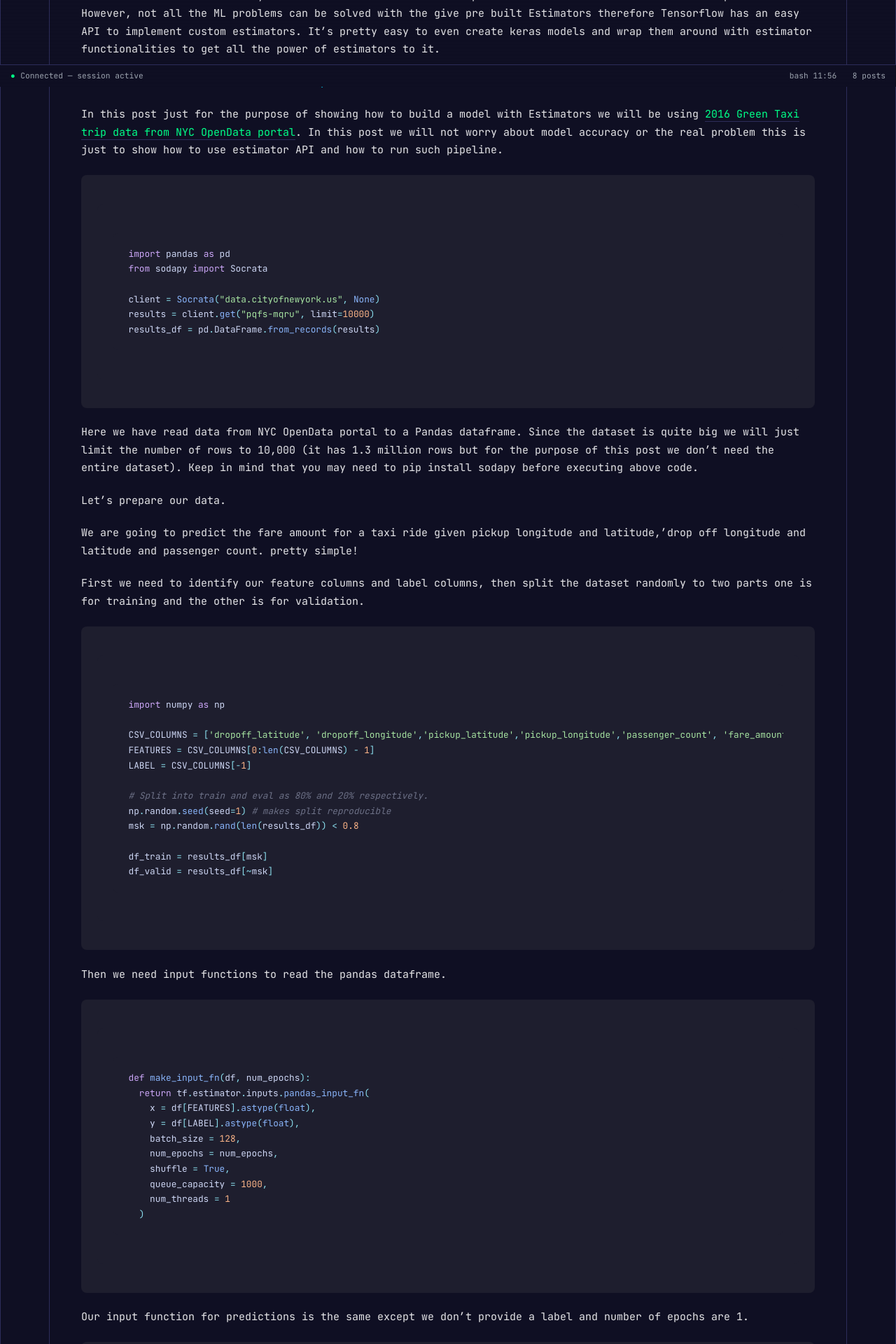
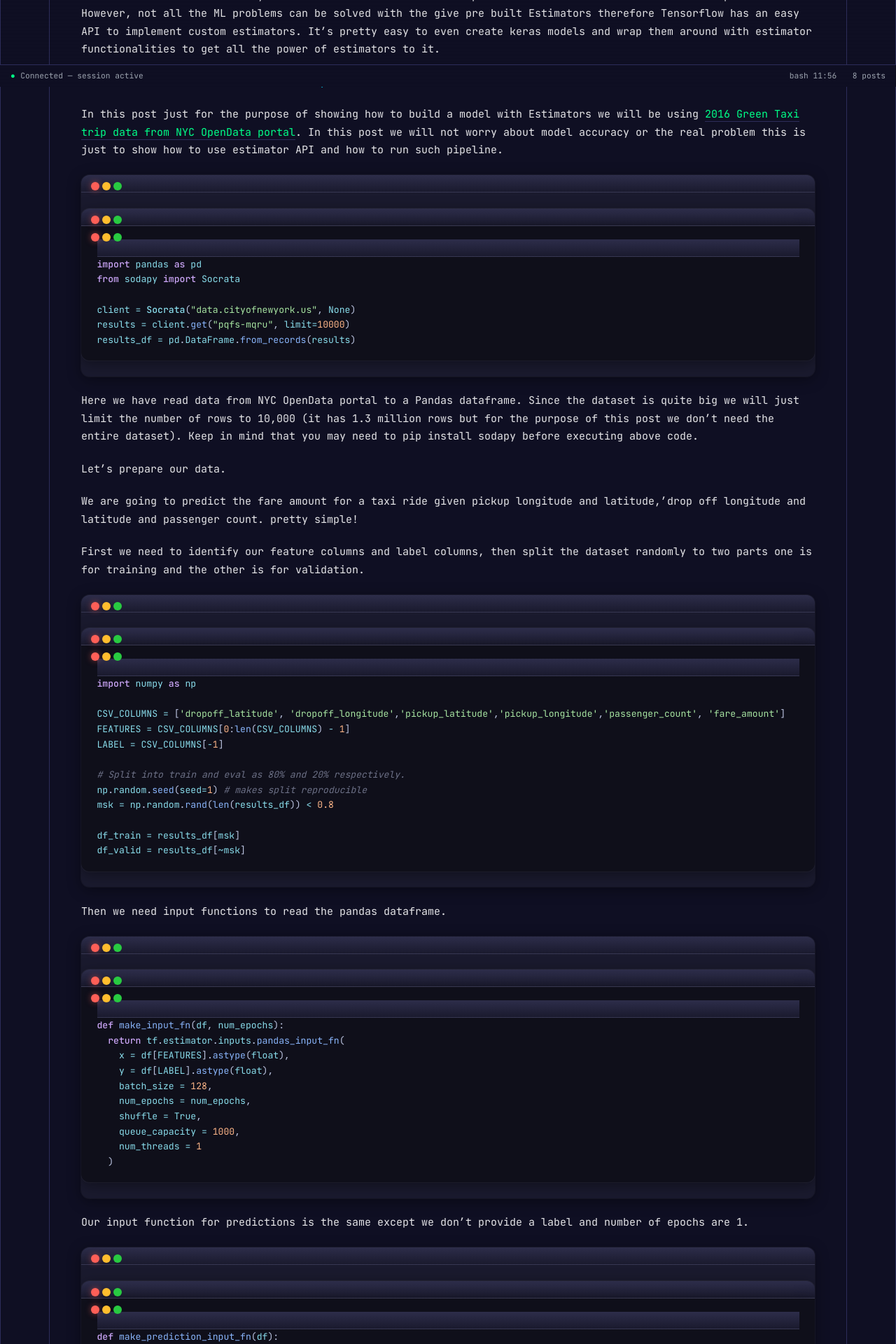
Before and after one commit to keshan/keshan.github.io, a Jekyll site: the page built from _posts/2018-08-29-Tensorflow-estimators.md, in a window 1280 px wide. Shown: the part 776-2696 px from the top of the page at 70% size. Built offline with Jekyll 4.4.1, drawn with Linux system fonts in a browser that asks for light colours; comment, search, counter and statistics services are not loaded.

Commit message:
Add terminal-style code blocks with syntax highlighting

```diff
--- a/assets/css/terminal-theme.css
+++ b/assets/css/terminal-theme.css
@@ -2912,72 +2912,129 @@ a:hover .fa {
 }
 
 /* ========================================
-   CODE BLOCKS - Clean Dark Syntax Highlighting
-   ======================================== */
-
+   CODE BLOCKS - Terminal Window Style
+   ======================================== */
+
+/* Terminal window wrapper for code blocks */
 .highlight,
-pre code,
-.highlighter-rouge {
-  background: #1e1e2e !important;
+.code-block-wrapper,
+div.highlighter-rouge,
+figure.highlight {
+  background: #1a1a2e !important;
   border: none !important;
-  border-radius: 8px !important;
+  border-radius: 12px !important;
+  margin: 1.5rem 0 !important;
+  overflow: hidden !important;
+  box-shadow:
+    0 4px 20px rgba(0, 0, 0, 0.4),
+    0 0 0 1px rgba(255, 255, 255, 0.05) !important;
+  position: relative !important;
+}
+
+/* Terminal header bar */
+.highlight::before,
+.code-block-wrapper::before,
+div.highlighter-rouge::before,
+figure.highlight::before {
+  content: '' !important;
+  display: block !important;
+  background: linear-gradient(180deg, #2d2d4a 0%, #1a1a2e 100%) !important;
+  padding: 12px 16px !important;
+  border-bottom: 1px solid rgba(255, 255, 255, 0.05) !important;
+  position: relative !important;
+}
+
+/* Terminal traffic lights */
+.highlight::after,
+.code-block-wrapper::after,
+div.highlighter-rouge::after,
+figure.highlight::after {
+  content: '' !important;
+  position: absolute !important;
+  top: 10px !important;
+  left: 14px !important;
+  width: 12px !important;
+  height: 12px !important;
+  border-radius: 50% !important;
+  background: #ff5f57 !important;
+  box-shadow:
+    16px 0 0 #ffbd2e,
+    32px 0 0 #28ca41,
+    0 0 8px rgba(255, 95, 87, 0.5) !important;
+  display: block !important;
+}
+
+/* Language label in terminal header */
+div.highlighter-rouge .code-header,
+.highlight .code-header {
+  position: absolute !important;
+  top: 8px !important;
+  right: 16px !important;
+  color: #9ca3af !important;
+  font-size: 0.75rem !important;
+  font-family: 'JetBrains Mono', monospace !important;
+  text-transform: uppercase !important;
+  letter-spacing: 0.05em !important;
+  z-index: 1 !important;
+}
+
+/* Pre element inside highlight */
+.highlight pre,
+.code-block-wrapper pre,
+div.highlighter-rouge pre,
+figure.highlight pre {
+  background: #0f0f1a !important;
+  border: none !important;
+  border-radius: 0 !important;
   padding: 1.25rem 1.5rem !important;
+  margin: 0 !important;
   overflow-x: auto !important;
   font-family: 'JetBrains Mono', 'Fira Code', 'SF Mono', monospace !important;
   font-size: 0.875rem !important;
   line-height: 1.65 !important;
-  margin: 1.5rem 0 !important;
-  box-shadow: none !important;
-}
-
-/* Code inside pre */
-pre {
-  background: #1e1e2e !important;
-  border: none !important;
-  border-radius: 8px !important;
-  padding: 1rem 1.25rem !important;
-  overflow-x: auto !important;
-  margin: 1.5rem 0 !important;
-}
-
-pre code {
+}
+
+/* Code element */
+.highlight code,
+.code-block-wrapper code,
+div.highlighter-rouge code,
+figure.highlight code {
   background: transparent !important;
   border: none !important;
   padding: 0 !important;
-  color: #cdd6f4 !important;
-  font-size: 0.85rem !important;
-  line-height: 1.6 !important;
-}
-
-/* Inline code */
+  font-family: 'JetBrains Mono', 'Fira Code', 'SF Mono', monospace !important;
+  font-size: inherit !important;
+  color: #e4e4e7 !important;
+}
+
+/* Inline code - distinct from blocks */
 code {
   font-family: 'JetBrains Mono', 'Fira Code', monospace !important;
   background: #313244 !important;
   color: #fab387 !important;
-  padding: 0.2rem 0.4rem !important;
+  padding: 0.2rem 0.5rem !important;
   border-radius: 4px !important;
   font-size: 0.875em !important;
-  border: none !important;
-}
-
-/* Rouge syntax highlighting - Catppuccin Mocha inspired */
+  border: 1px solid rgba(255, 255, 255, 0.1) !important;
+}
+
+/* ========================================
+   SYNTAX HIGHLIGHTING COLORS
+   ======================================== */
+
+/* Comments - muted gray */
 .highlight .c,
 .highlight .cm,
 .highlight .c1,
 .highlight .cp,
 .highlight .cs,
-.highlight .comment,
-.highlight .co {
+.highlight .co,
+.highlight .comment {
   color: #6c7086 !important;
   font-style: italic !important;
 }
 
-.highlight .err,
-.highlight .error {
-  color: #f38ba8 !important;
-  background: rgba(243, 139, 168, 0.1) !important;
-}
-
+/* Keywords - bright purple */
 .highlight .k,
 .highlight .kn,
 .highlight .kd,
@@ -2987,44 +3044,10 @@ code {
 .highlight .kt,
 .highlight .keyword {
   color: #cba6f7 !important;
-}
-
-.highlight .o,
-.highlight .operator,
-.highlight .p {
-  color: #89dceb !important;
-}
-
-.highlight .na,
-.highlight .nb,
-.highlight .nc,
-.highlight .nd,
-.highlight .ne,
-.highlight .nf,
-.highlight .ni,
-.highlight .nn,
-.highlight .nt,
-.highlight .nv,
-.highlight .vc,
-.highlight .vg,
-.highlight .vi,
-.highlight .no,
-.highlight .bp,
-.highlight .name {
-  color: #89b4fa !important;
-}
-
-.highlight .m,
-.highlight .mf,
-.highlight .mh,
-.highlight .mi,
-.highlight .mo,
-.highlight .ml,
-.highlight .il,
-.highlight .number {
-  color: #fab387 !important;
-}
-
+  font-weight: 500 !important;
+}
+
+/* Strings - soft green */
 .highlight .s,
 .highlight .sb,
 .highlight .sc,
@@ -3041,82 +3064,132 @@ code {
   color: #a6e3a1 !important;
 }
 
+/* Numbers - peach/orange */
+.highlight .m,
+.highlight .mf,
+.highlight .mh,
+.highlight .mi,
+.highlight .mo,
+.highlight .ml,
+.highlight .il,
+.highlight .number {
+  color: #fab387 !important;
+}
+
+/* Functions - blue */
+.highlight .nf,
 .highlight .f,
+.highlight .fu,
 .highlight .function {
   color: #89b4fa !important;
 }
 
+/* Classes/Types - yellow */
+.highlight .nc,
 .highlight .tc,
-.highlight .type {
+.highlight .type,
+.highlight .class {
   color: #f9e2af !important;
-}
-
+  font-weight: 500 !important;
+}
+
+/* Variables/Names - sky blue */
+.highlight .na,
+.highlight .nb,
+.highlight .nc,
+.highlight .nd,
+.highlight .ne,
+.highlight .ni,
+.highlight .nn,
+.highlight .nt,
+.highlight .nv,
+.highlight .vc,
+.highlight .vg,
+.highlight .vi,
+.highlight .no,
+.highlight .bp,
+.highlight .name,
+.highlight .n {
+  color: #89dceb !important;
+}
+
+/* Operators - cyan */
+.highlight .o,
+.highlight .op,
+.highlight .operator,
+.highlight .p {
+  color: #89dceb !important;
+}
+
+/* Errors - red */
+.highlight .err,
+.highlight .error {
+  color: #f38ba8 !important;
+  background: rgba(243, 139, 168, 0.1) !important;
+  border-radius: 2px !important;
+  padding: 0 2px !important;
+}
+
+/* Builtins - aqua */
+.highlight .bu,
+.highlight .builtin {
+  color: #94e2d5 !important;
+}
+
+/* Constants - peach */
+.highlight .kc,
+.highlight .constant {
+  color: #fab387 !important;
+}
+
+/* Tags (HTML/XML) - pink */
+.highlight .tag,
+.highlight .html {
+  color: #f38ba8 !important;
+}
+
+/* Attributes - blue */
+.highlight .at,
 .highlight .attr,
 .highlight .attribute {
   color: #89b4fa !important;
 }
 
-.highlight .tag {
-  color: #f38ba8 !important;
-}
-
-.highlight .h,
-.highlight .heading,
-.highlight .title {
-  color: #89b4fa !important;
-}
-
-.highlight .dl,
-.highlight .doctag {
-  color: #a6e3a1 !important;
-}
-
-.highlight .x,
-.highlight .other {
-  color: #f38ba8 !important;
-}
-
-.highlight .w,
-.highlight .whitespace {
-  color: #6c7086 !important;
-}
-
+/* Deleted - red */
 .highlight .gd,
 .highlight .deleted {
   color: #f38ba8 !important;
-}
-
+  background: rgba(243, 139, 168, 0.15) !important;
+}
+
+/* Inserted - green */
 .highlight .gi,
 .highlight .inserted {
   color: #a6e3a1 !important;
-}
-
-.highlight .ge {
-  font-style: italic !important;
-}
-
-.highlight .gs {
-  font-weight: bold !important;
-}
-
-.highlight .gu {
-  color: #f9e2af !important;
-}
-
-.highlight .gt {
-  color: #f38ba8 !important;
-}
-
-.highlight .gr {
-  color: #f38ba8 !important;
-}
-
-.highlight .go {
-  color: #6c7086 !important;
-}
-
+  background: rgba(166, 227, 161, 0.15) !important;
+}
+
+/* Generic - defaults */
+.highlight .ge,
+.highlight .gs,
+.highlight .gu,
+.highlight .gt,
+.highlight .gr,
+.highlight .go,
 .highlight .gp {
-  color: #89dceb !important;
+  color: #cdd6f4 !important;
+}
+
+/* Punctuation */
+.highlight .p,
+.highlight .punctuation {
+  color: #bac2de !important;
+}
+
+/* Escape sequences */
+.highlight .esc,
+.highlight .ee {
+  color: #f5c2e7 !important;
 }
 
 /* Images in posts */
```
